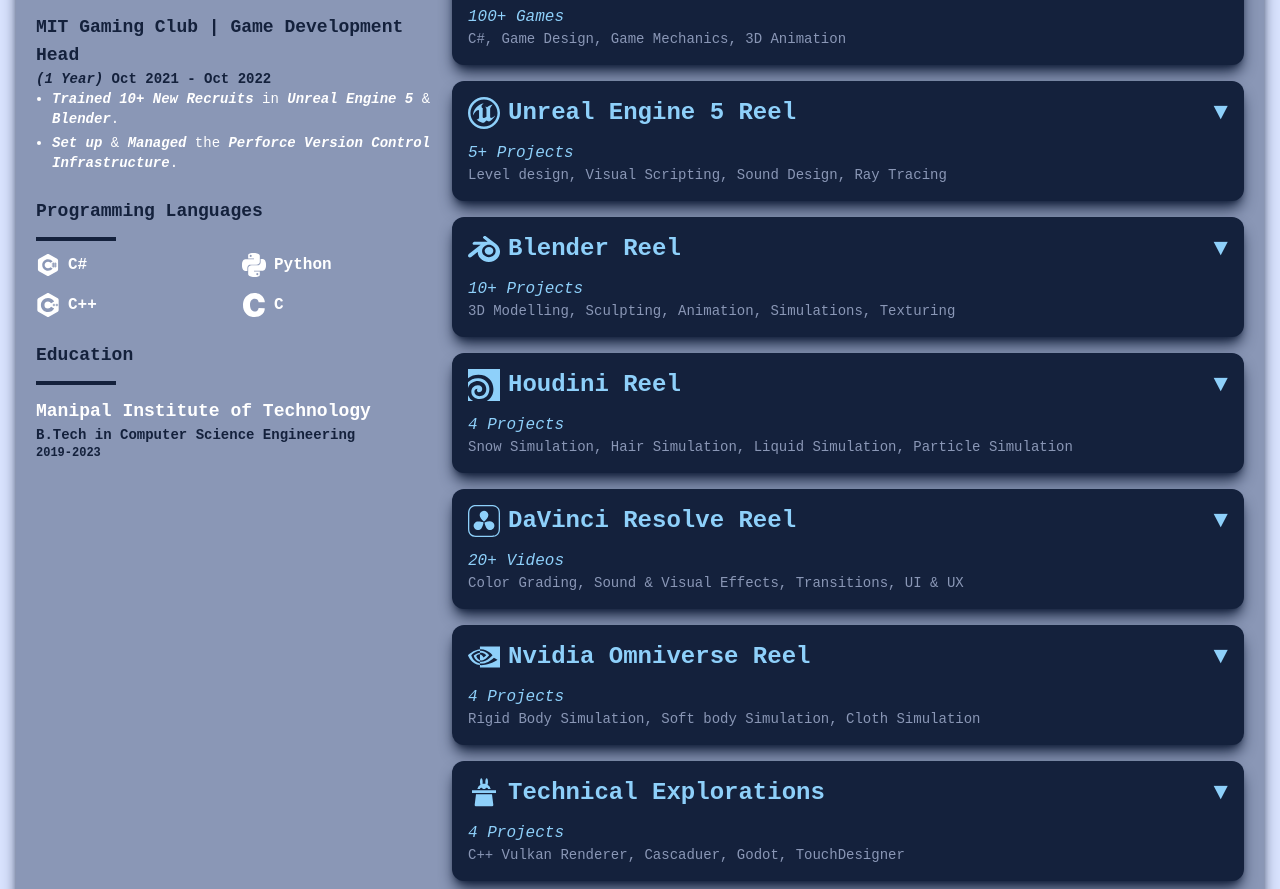
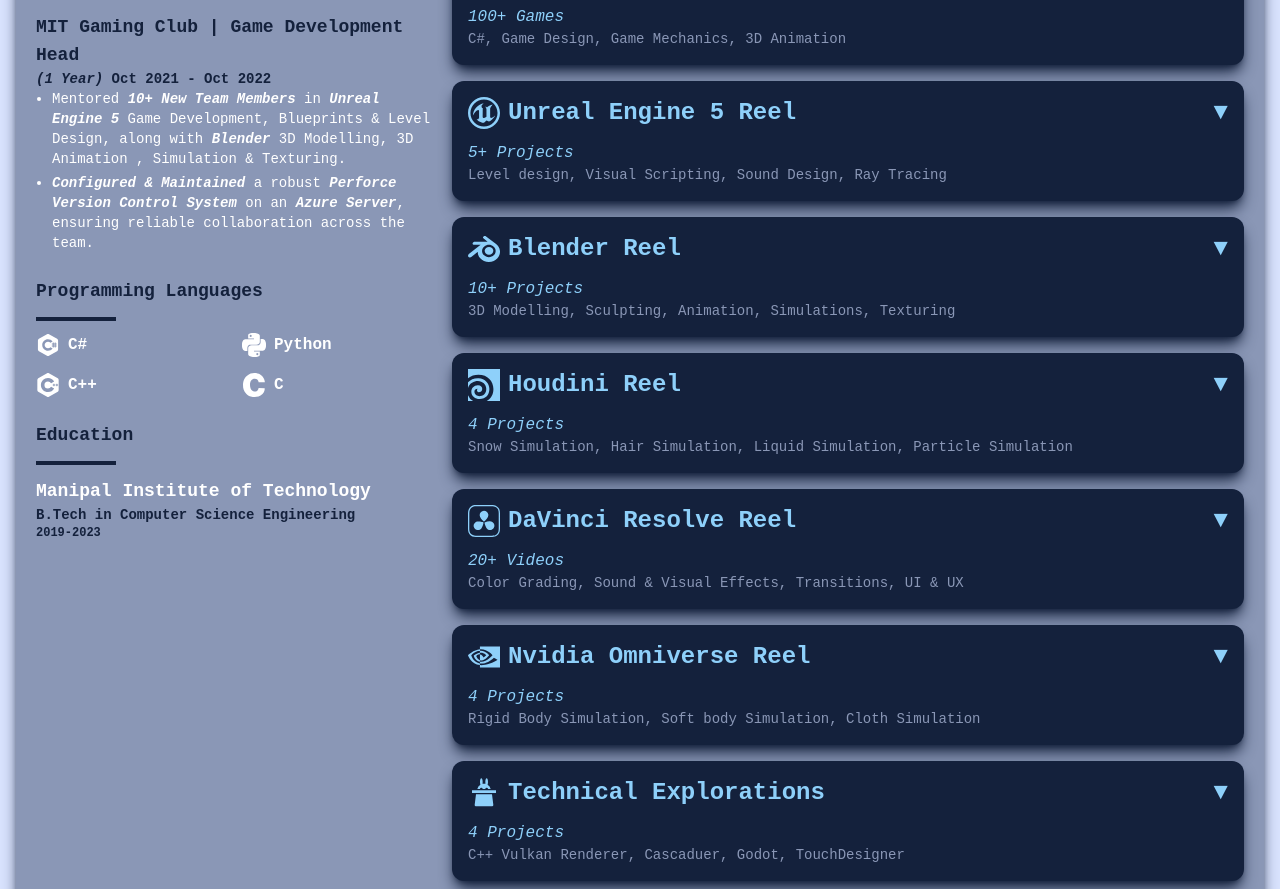
Before and after one commit to KenzKD/KenzKD.github.io, a website: page index.html in a window 1280 px wide. Shown: the part 1547-2436 px from the top of the page. Drawn offline with Linux system fonts and the light colour scheme.

Commit message:
Update MIT Gaming Club Experience

```diff
--- a/index.html
+++ b/index.html
@@ -222,10 +222,10 @@
                                 </p>
                                 <ul class="experience-body-list">
                                     <li>
-                                        <b><i>Trained 10+ New Recruits</i></b> in <b><i>Unreal Engine 5</i></b> & <b><i>Blender</i></b>.
+                                        Mentored <b><i>10+ New Team Members</i></b> in <b><i>Unreal Engine 5</i></b> Game Development, Blueprints & Level Design, along with <b><i>Blender</i></b> 3D Modelling, 3D Animation , Simulation & Texturing.
                                     </li>
                                     <li>
-                                        <b><i>Set up</i></b> & <b><i>Managed</i></b> the <b><i>Perforce Version Control Infrastructure</i></b>.
+                                        <b><i>Configured & Maintained</i></b> a robust <b><i>Perforce Version Control System</i></b> on an <b><i>Azure Server</i></b>, ensuring reliable collaboration across the team.
                                     </li>
                                 </ul>
                             </div>
```
